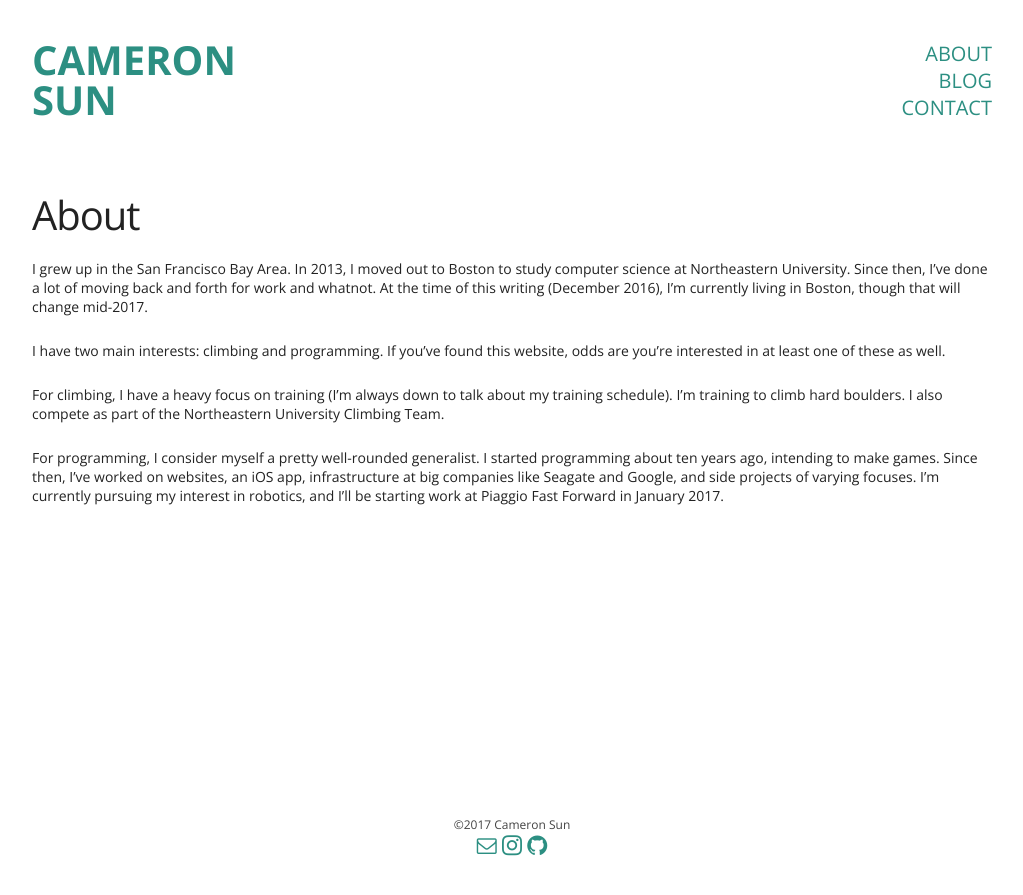
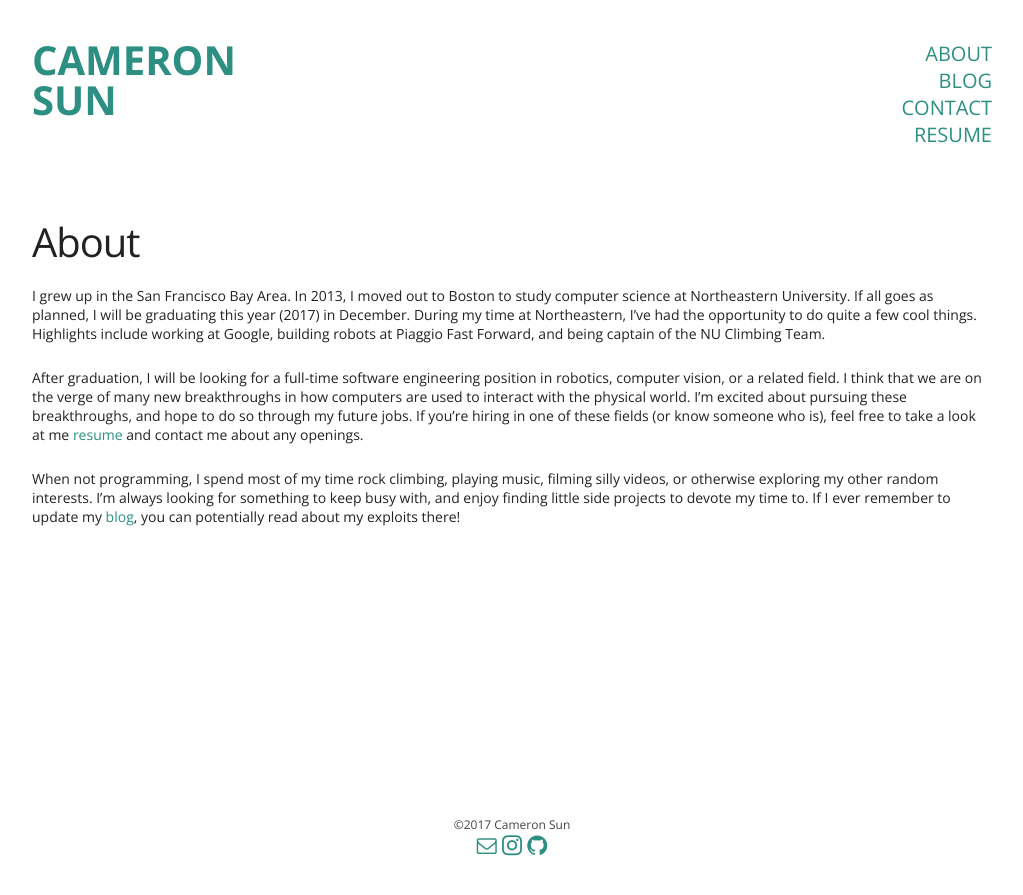
Before and after one commit to csun/csun.io, a Jekyll site: the page built from about.md, in a window 1280 px wide. Shown: the top 895 px of the page, without its empty margins (128-1151 px from the left). Built offline with Jekyll 4.4.1, drawn with Linux system fonts in a browser that asks for light colours; some web fonts are replaced.

Commit message:
Update about and add resume.

```diff
--- a/_includes/top.html
+++ b/_includes/top.html
@@ -10,5 +10,6 @@
 		<div class="nav-item"><a href="/about">ABOUT</a></div>
 		<div class="nav-item"><a href="/blog">BLOG</a></div>
 		<div class="nav-item"><a href="/contact">CONTACT</a></div>
+		<div class="nav-item"><a href="/resume.pdf">RESUME</a></div>
 	</div>
 </div>
--- a/about.md
+++ b/about.md
@@ -3,10 +3,8 @@ layout: default
 title: About
 permalink: /about/
 ---
-I grew up in the San Francisco Bay Area. In 2013, I moved out to Boston to study computer science at Northeastern University. Since then, I've done a lot of moving back and forth for work and whatnot. At the time of this writing (December 2016), I'm currently living in Boston, though that will change mid-2017.
+I grew up in the San Francisco Bay Area. In 2013, I moved out to Boston to study computer science at Northeastern University. If all goes as planned, I will be graduating this year (2017) in December. During my time at Northeastern, I've had the opportunity to do quite a few cool things. Highlights include working at Google, building robots at Piaggio Fast Forward, and being captain of the NU Climbing Team.
 
-I have two main interests: climbing and programming. If you've found this website, odds are you're interested in at least one of these as well.
+After graduation, I will be looking for a full-time software engineering position in robotics, computer vision, or a related field. I think that we are on the verge of many new breakthroughs in how computers are used to interact with the physical world. I'm excited about pursuing these breakthroughs, and hope to do so through my future jobs. If you're hiring in one of these fields (or know someone who is), feel free to take a look at me [resume](/resume.pdf) and contact me about any openings.
 
-For climbing, I have a heavy focus on training (I'm always down to talk about my training schedule). I'm training to climb hard boulders. I also compete as part of the Northeastern University Climbing Team.
-
-For programming, I consider myself a pretty well-rounded generalist. I started programming about ten years ago, intending to make games. Since then, I've worked on websites, an iOS app, infrastructure at big companies like Seagate and Google, and side projects of varying focuses. I'm currently pursuing my interest in robotics, and I'll be starting work at Piaggio Fast Forward in January 2017.
+When not programming, I spend most of my time rock climbing, playing music, filming silly videos, or otherwise exploring my other random interests. I'm always looking for something to keep busy with, and enjoy finding little side projects to devote my time to. If I ever remember to update my [blog](/blog), you can potentially read about my exploits there!
```
Also changed, not shown: 1 other file.
